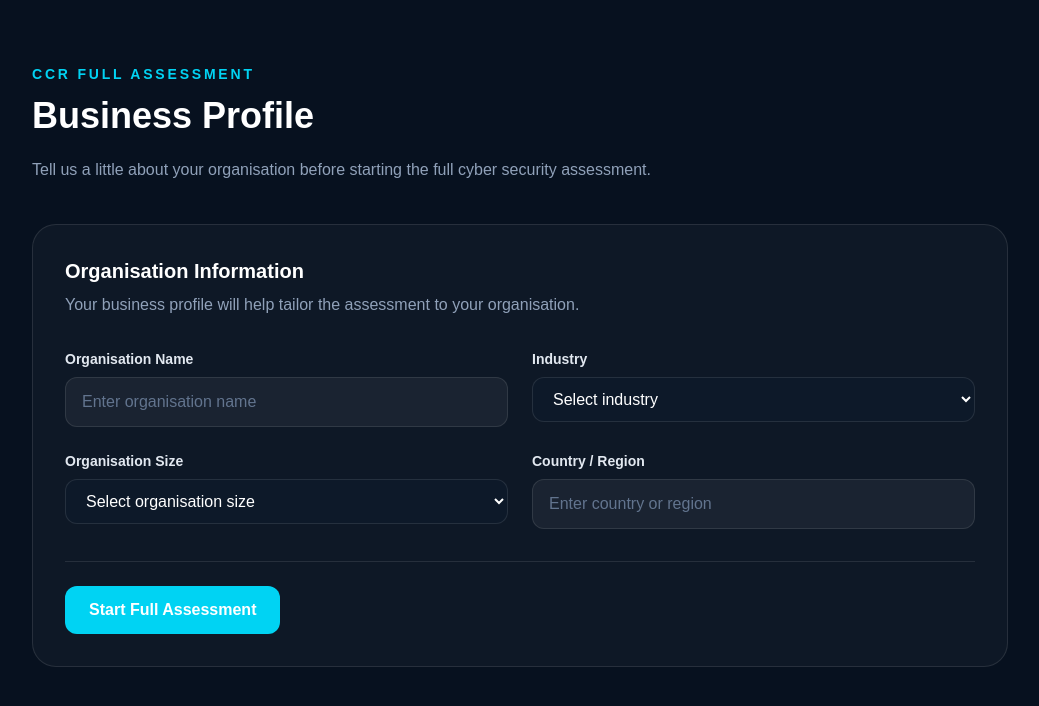
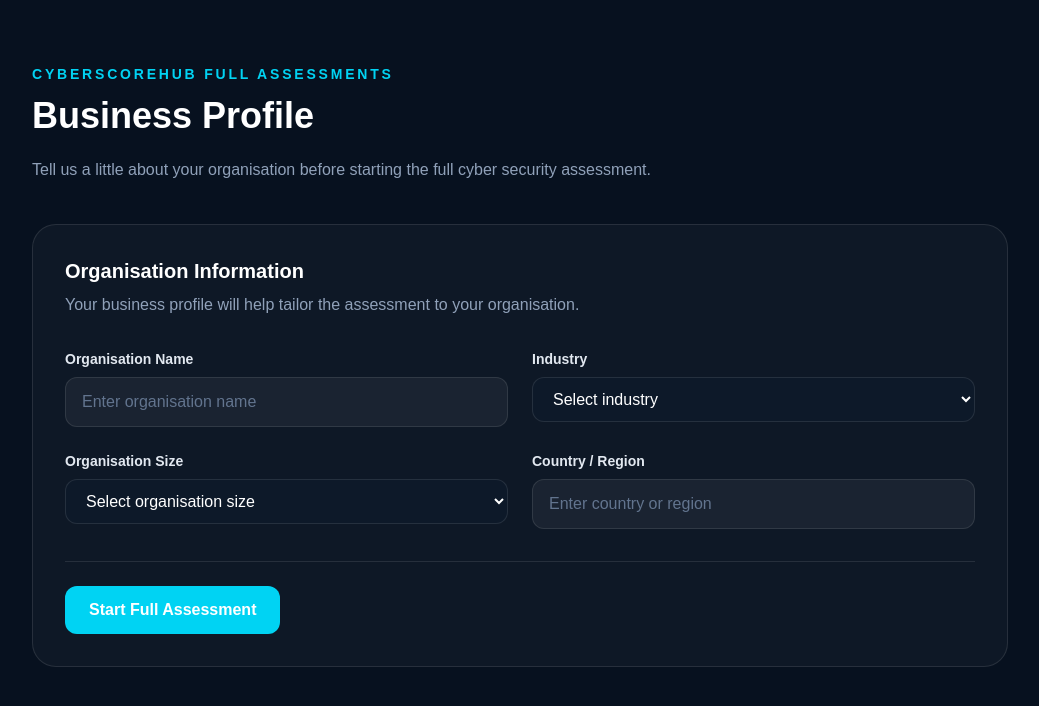
Before and after one commit to DrMesutInan-SFHEA/cyberscorehub, a Next.js app: page /assessment/full/business-profile in a window 1280 px wide. Shown: the top 706 px of the page, without its empty margins (120-1159 px from the left). Built offline with nearby package versions, Linux system fonts and the light colour scheme.

Commit message:
Replace remaining CCR assessment branding

```diff
--- a/src/app/assessment/full/business-profile/page.tsx
+++ b/src/app/assessment/full/business-profile/page.tsx
@@ -45,7 +45,7 @@
     <main className="min-h-screen bg-[#07111f] text-white">
       <div className="mx-auto max-w-5xl px-6 py-16">
         <div className="text-sm font-bold uppercase tracking-[0.2em] text-cyan-400">
-          CCR Full Assessment
+         CyberScoreHub Full Assessments
         </div>
 
         <h1 className="mt-3 text-4xl font-black">
--- a/src/app/assessment/full/questions/page.tsx
+++ b/src/app/assessment/full/questions/page.tsx
@@ -57,7 +57,7 @@
     <main className="min-h-screen bg-[#07111f] text-white">
       <div className="mx-auto max-w-5xl px-6 py-16">
         <div className="text-sm font-bold uppercase tracking-[0.2em] text-cyan-400">
-          CCR Full Assessment
+          CyberScoreHub Full Assessment
         </div>
 
         <h1 className="mt-3 text-4xl font-black">
```
